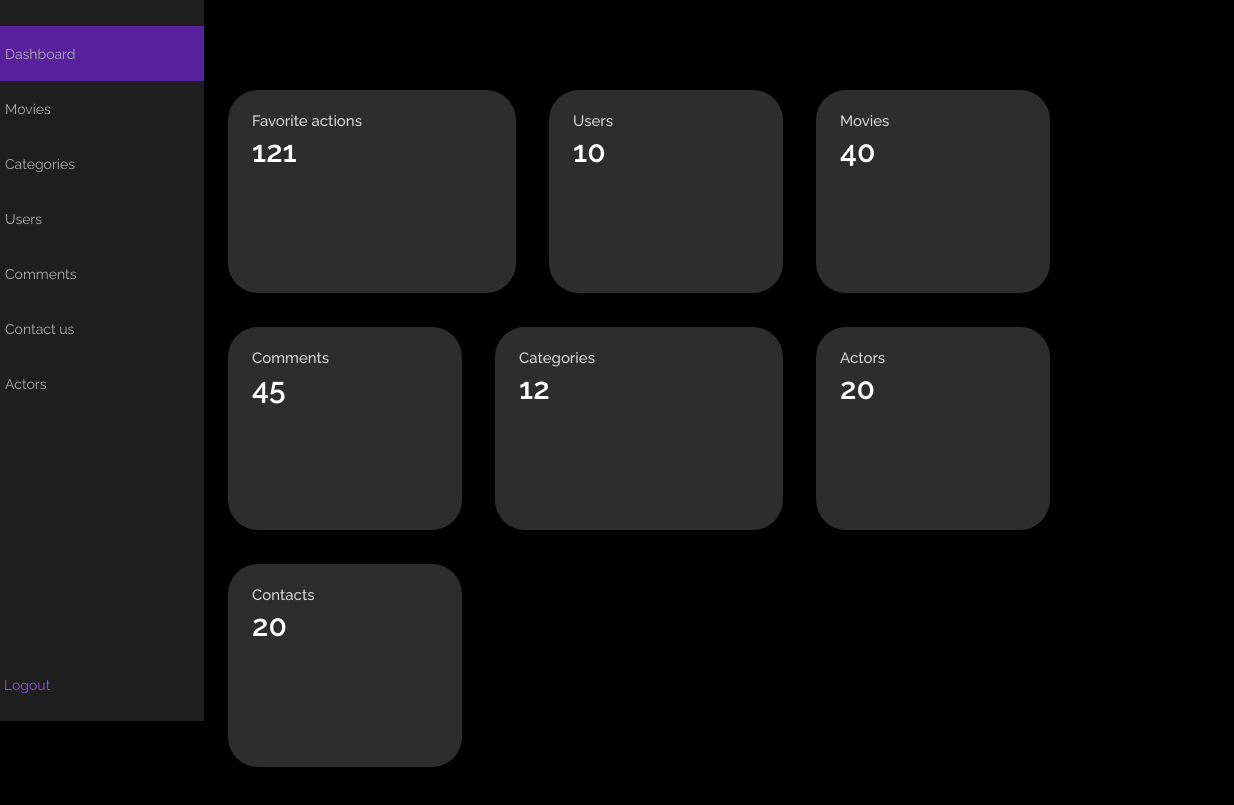
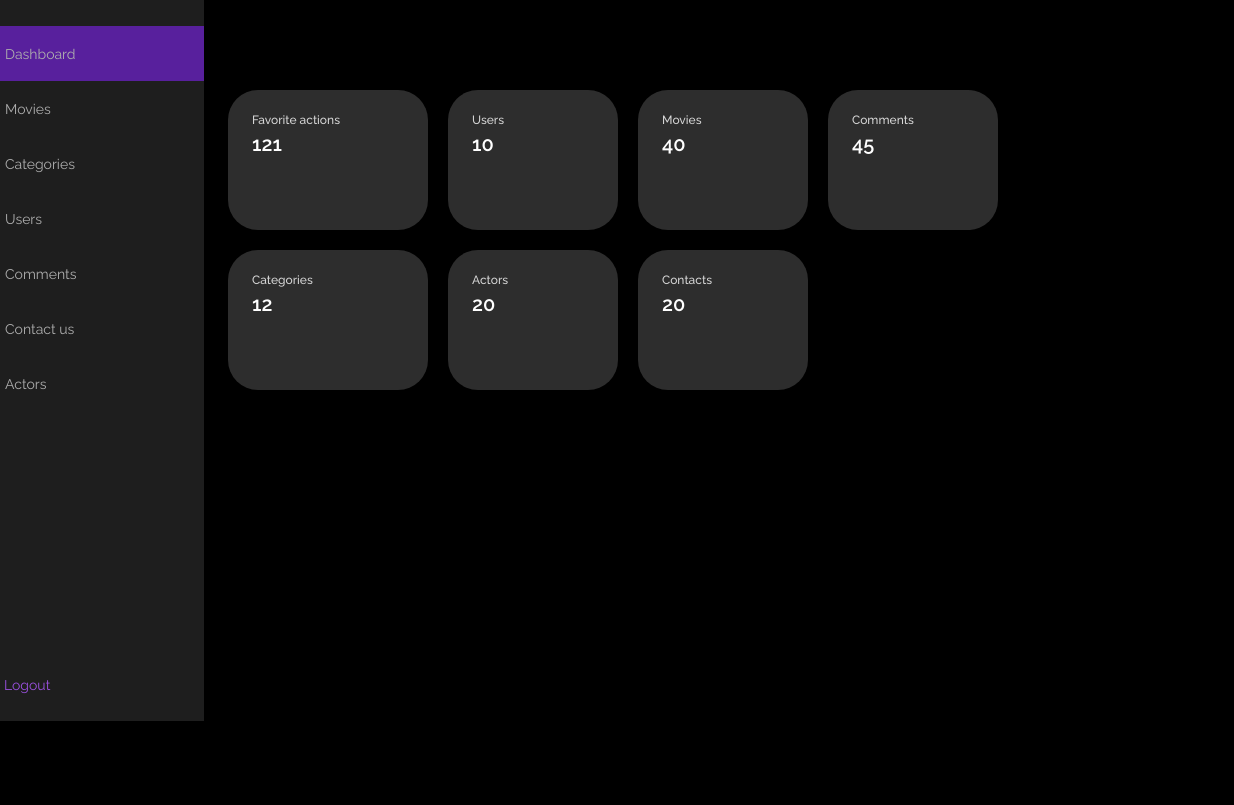
Before and after one commit to sholeheshimova/FilmAlisa, a plain HTML site: page admin/src/pages/dashboard/dashboard.html in a window 1280 px wide. Shown: the part 79-884 px from the top of the page, 46-1280 px from the left. After the commit the page ends 800 px from the top, so only its background shows below. Drawn offline with Linux system fonts and the light colour scheme.

Commit message:
update admin dashboard page

```diff
--- a/admin/src/pages/dashboard/dahsboard.css
+++ b/admin/src/pages/dashboard/dahsboard.css
@@ -254,11 +254,15 @@
 }
 /* Section */
 
-.page-content {
+.dashboard-container {
   display: flex;
   flex-wrap: wrap;
   gap: 34px 33px;
   padding: 79px 24px;
+}
+
+.page-content {
+  max-width: 1200px;
 }
 
 .card {
@@ -293,3 +297,23 @@
 .card:hover {
   background-color: var(--dashboard-box-hover);
 }
+@media (min-width: 1100px) and (max-width: 1400px) {
+  .dashboard-container {
+    max-width: 1000px;
+    gap: 20px 20px;
+  }
+  .card {
+    width: 170px;
+    height: 140px;
+  }
+  .card-active {
+    width: 200px;
+    height: 140px;
+  }
+  .card-title {
+    font-size: 12px;
+  }
+  .card-desc {
+    font-size: 20px;
+  }
+}
--- a/admin/src/pages/dashboard/dashboard.html
+++ b/admin/src/pages/dashboard/dashboard.html
@@ -100,6 +100,7 @@
         </div>
       </header>
       <section class="page-content">
+        <div class="dashboard-container">
           <div class="card card-active">
             <p class="card-title">Favorite actions</p>
             <h2 id="card-desc" class="card-desc">121</h2>
@@ -134,6 +135,7 @@
             <p class="card-title">Contacts</p>
             <h2 id="card-desc" class="card-desc">20</h2>
           </div>
+        </div>
       </section>
     </main>
 
```
Lines whose indentation alone changed are shown as unchanged.
